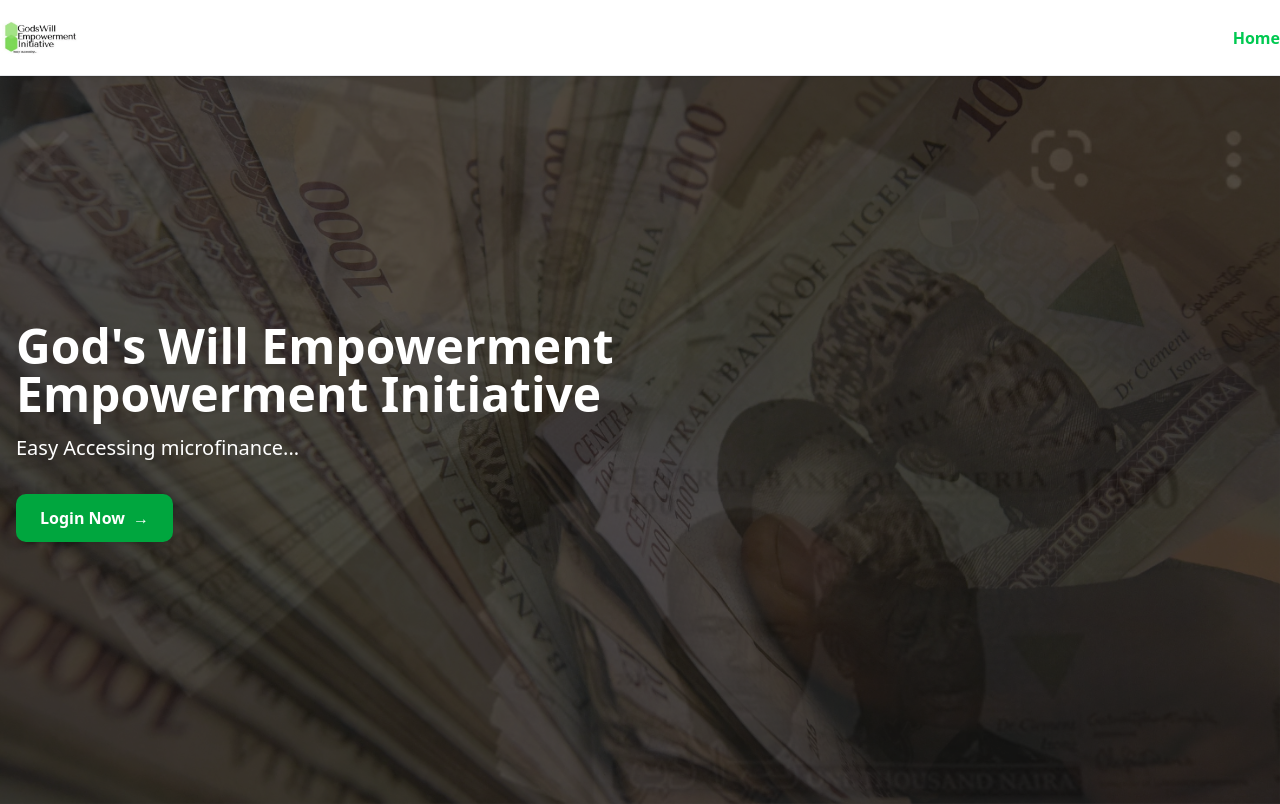
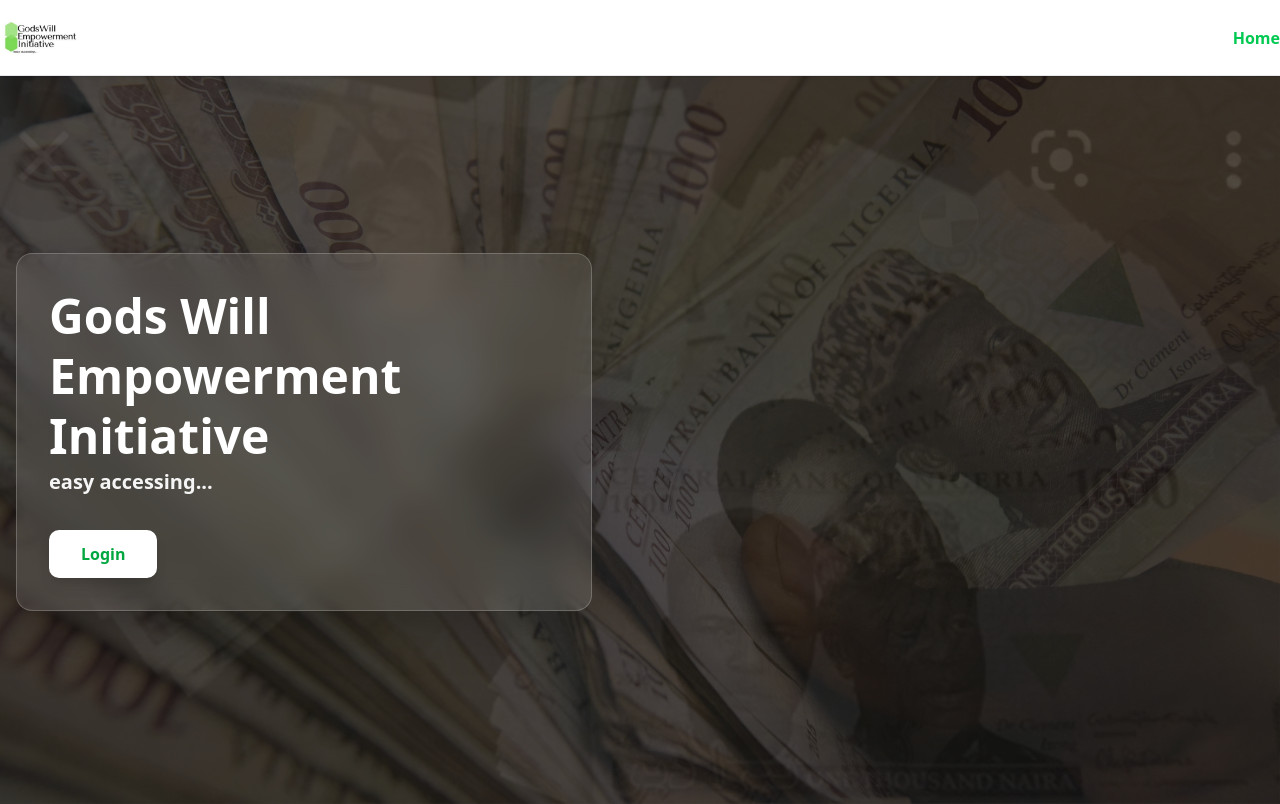
Before and after one commit to Ayemo-AndrewGold/gods-will-empower-initiative, a Next.js app: page / in a window 1280 px wide. Built offline with nearby package versions, Linux system fonts and the light colour scheme.

Commit message:
Updated hero

```diff
--- a/src/components/Hero.tsx
+++ b/src/components/Hero.tsx
@@ -65,26 +65,23 @@
       {/* Hero content */}
          <div className="absolute inset-0 flex items-center">
         <div data-aos="zoom-in" className="container mx-auto px-4">
-    <h1 className="text-5xl font-bold text-white mb-4">
-      God's Will Empowerment<br /> Empowerment Initiative
+          {/* Content wrapper with professional background */}
+          <div className="max-w-xl backdrop-blur-lg bg-white/10 p-6 md:p-8 rounded-2xl border border-white/20 shadow-2xl">
+            <h1 className="text-4xl md:text-5xl font-bold text-white mb-4 leading-tight">
+              Gods Will <br /> Empowerment <br/> Initiative
+              <span className="text-lg md:text-xl text-white/95 mb-8 leading-relaxed block">easy accessing...</span>
             </h1>
-    <p className="text-xl text-white mb-8">
-      Easy Accessing microfinance...
-    </p>
-
-          <div className="flex space-x-4">
               <Link href="/login">
                 <button
-              className="bg-green-600 text-white px-6 py-3 font-semibold rounded-lg shadow-md hover:bg-green-700 transition"
+                  className="w-full sm:w-auto bg-white text-green-600 px-8 font-bold py-3 rounded-lg shadow-lg hover:bg-gray-50 hover:shadow-xl transition-all duration-300 hover:scale-105"
                 >
-
-              Login Now<span className="ml-2">→</span>
+                  Login
                 </button>
               </Link>
-
             </div>
           </div>
         </div>
+
 
       {/* Modal */}
       {isModalOpen && (
```
Lines whose indentation alone changed are shown as unchanged.
